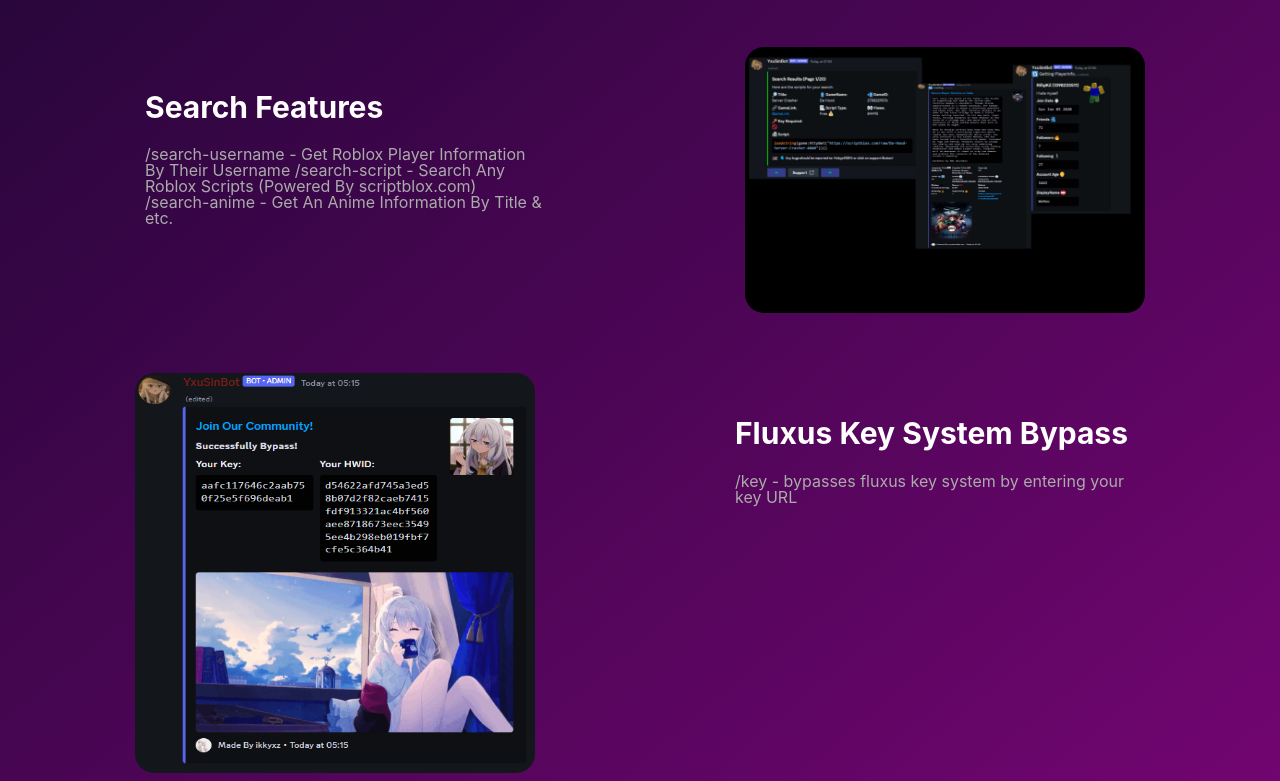
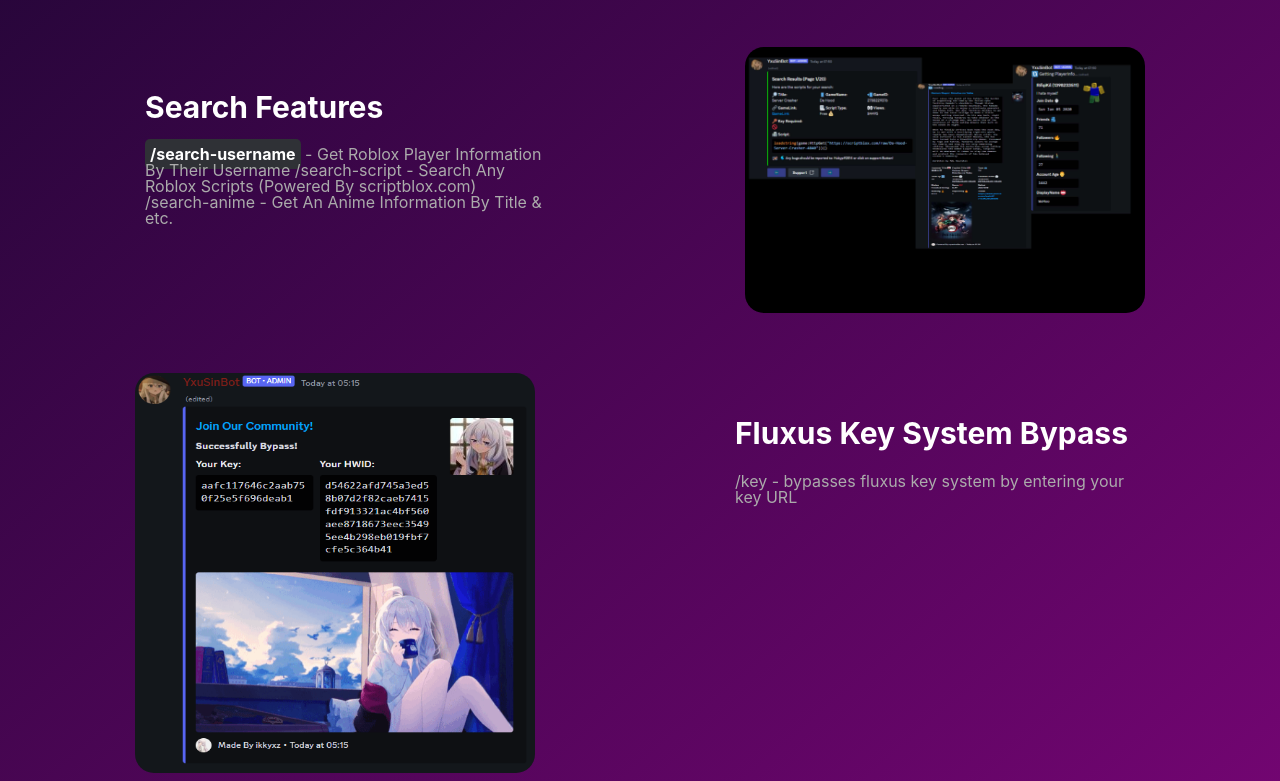
Before and after one commit to YxuSinX/BotWebsite, a plain HTML site: page index.html in a window 1280 px wide. Shown: the part 1000-1781 px from the top of the page. Drawn offline with Linux system fonts and the light colour scheme.

Commit message:
Update index.html

```diff
--- a/index.html
+++ b/index.html
@@ -91,7 +91,7 @@
 						<div class="feature-info">
 							<h2 class="feature-info-t">Search Features</h2>
 							<p class="feature-info-d">
-							/search-username - Get Roblox Player Information By Their Username
+							<span style="background-color: #2f3136;  color: #ffffff; padding: 5px; border-radius: 5px; font-weight: bold;">/search-username</span> - Get Roblox Player Information By Their Username
 							/search-script - Search Any Roblox Scripts (Powered By scriptblox.com)
 							/search-anime - Get An Anime Information By Title & etc.
 							</p>
```
